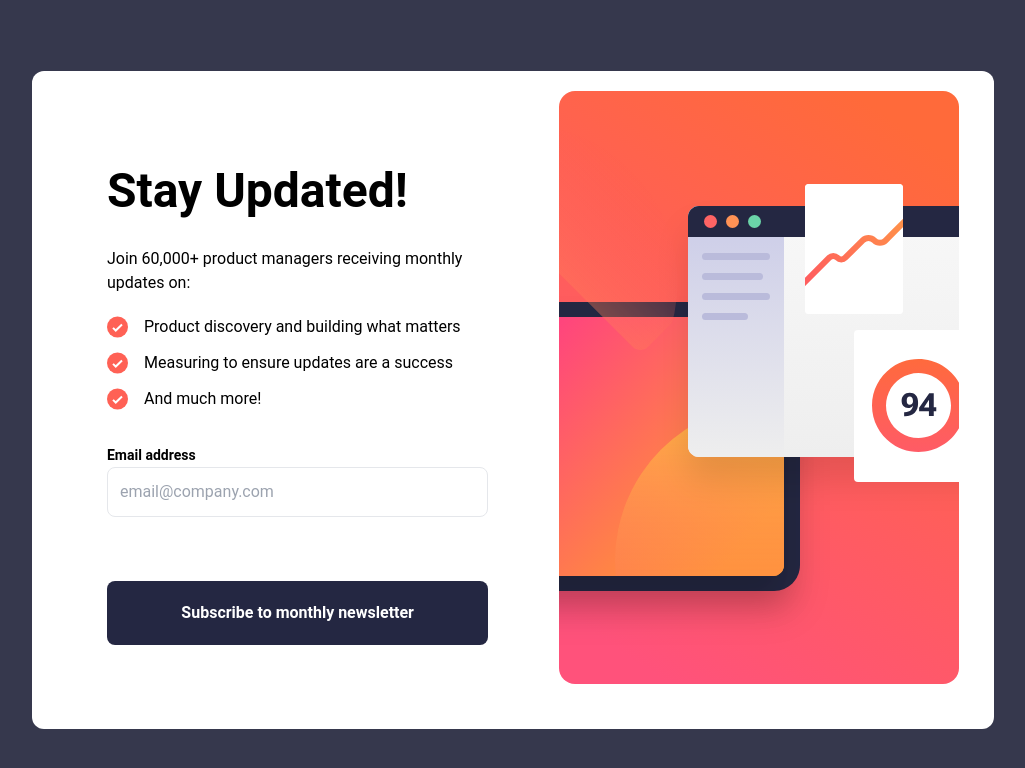
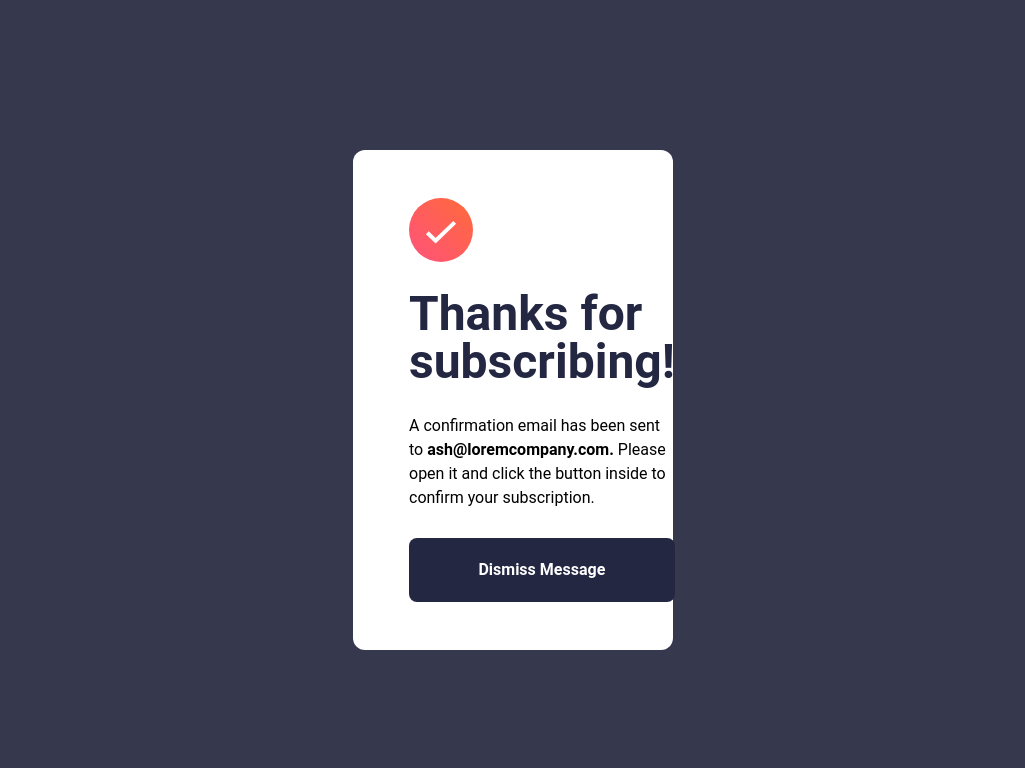
Before and after one commit to Tactenator/newsletter-sign-up-with-success-message, a website: page src/pages/index.html in a window 1280 px wide. Both pictures are taken after a click on the button "Subscribe to monthly newsletter". Shown: the whole page, without its empty margins (127-1152 px from the left). Drawn offline with Linux system fonts and the light colour scheme.

Commit message:
adding basic script; base design done

```diff
--- a/src/pages/index.html
+++ b/src/pages/index.html
@@ -28,7 +28,7 @@
         <input type="email" class="border border-gray-200 p-3 rounded-lg w-full focus:border-black focus:ring-0 focus:outline-none" placeholder="email@company.com">
       </div>
       <br>
-      <button class="w-full bg-dark-grey text-white py-5 rounded-lg font-bold hover:bg-gradient-to-r from-tomato via-tomato to-light-tomato hover:cursor-pointer">Subscribe to monthly newsletter</button>
+      <button id="subscribe" class="w-full bg-dark-grey text-white py-5 rounded-lg font-bold transition-all hover:bg-gradient-to-r from-tomato via-tomato to-light-tomato duration-200 hover:cursor-pointer">Subscribe to monthly newsletter</button>
     </div>
     <div id="image-container">
       <img src="../../assets/images/illustration-sign-up-desktop.svg" alt="Graphic showing web page and graph.">
@@ -39,14 +39,41 @@
 
   <!-- Success message start -->
 
-  <!-- Thanks for subscribing!
+  <div id="thanks-container" class="flex flex-row bg-white justify-around py-12 px-14 rounded-xl m-auto w-1/2 md:3/5 lg:w-1/4 hidden">
+    <div id="info-container" class="flex flex-col gap-7">
+      <div id="img-container">
+        <img src="../../assets/images/icon-success.svg">
+      </div>
+      <h1 class="text-[3rem] leading-[1.0] text-dark-grey font-bold">
+        Thanks for subscribing!
+      </h1>
 
-  A confirmation email has been sent to ash@loremcompany.com.
-  Please open it and click the button inside to confirm your subscription.
+      <p>
+        A confirmation email has been sent to <b>ash@loremcompany.com.</b>
+        Please open it and click the button inside to confirm your subscription.
+      </p>
 
-  Dismiss message -->
+      <button id="dismiss" class="w-full bg-dark-grey text-white py-5 rounded-lg font-bold transition-all hover:bg-gradient-to-r from-tomato via-tomato to-light-tomato duration-200 hover:cursor-pointer">Dismiss Message</button>
+    </div>
+  </div>
+
 
   <!-- Success message end -->
+<script>
+  const subscribeButton = document.getElementById('subscribe')
+  const dismissButton = document.getElementById('dismiss')
+  const mainContainer = document.getElementById('container')
+  const thanksContainer = document.getElementById('thanks-container')
 
+  subscribeButton.addEventListener('click', () => {
+    mainContainer.classList.add('hidden')
+    thanksContainer.classList.remove('hidden')
+  })
+
+  dismissButton.addEventListener('click', () => {
+    thanksContainer.classList.add('hidden')
+    mainContainer.classList.remove('hidden')
+  })
+</script>
 </body>
 </html>
```
Also changed, not shown: dist/output.css.
